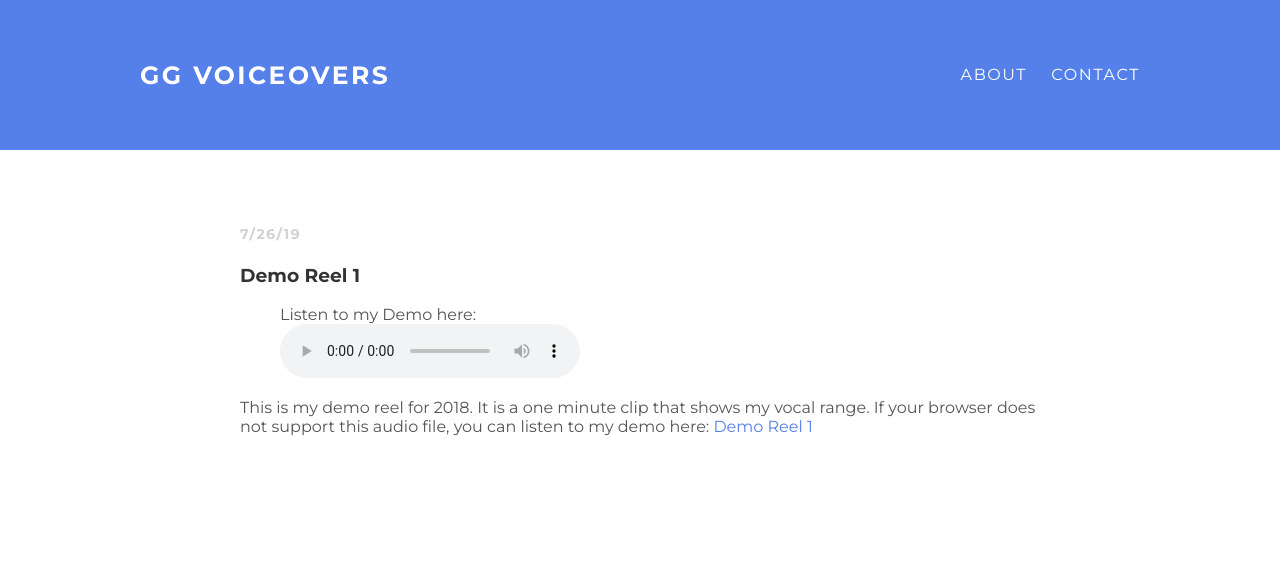
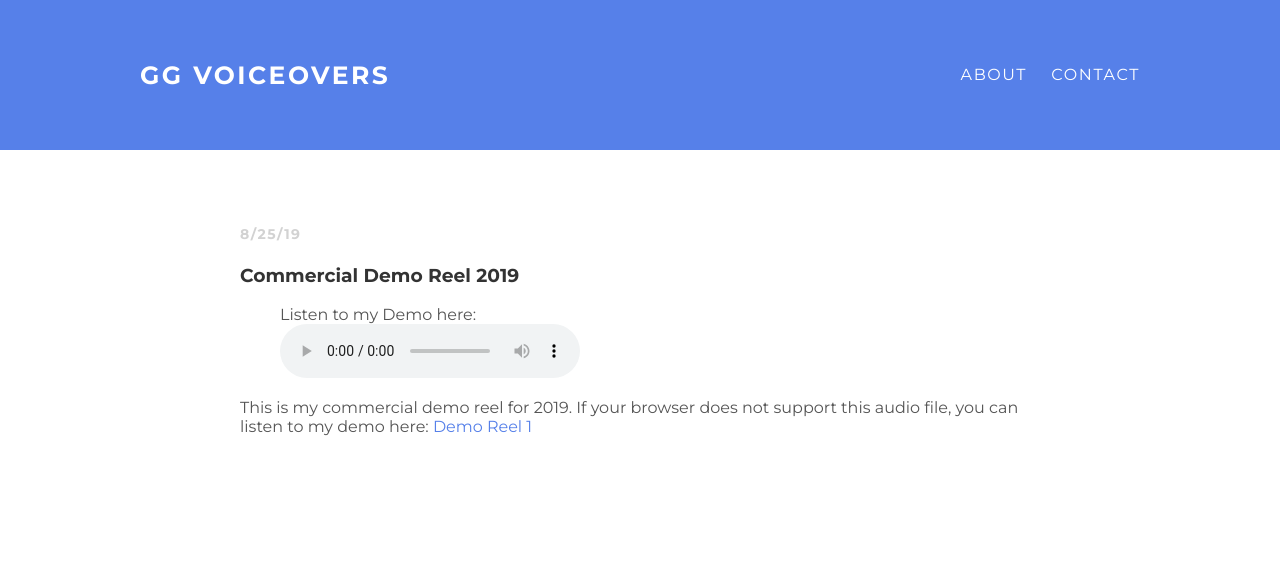
Before and after one commit to GGvoiceovers/ggvoiceovers.github.io, a plain HTML site: page Website blog/index.html in a window 1280 px wide. Shown: the top 562 px of the page. Drawn offline with Linux system fonts and the light colour scheme.

Commit message:
Update index.html

```diff
--- a/Website blog/index.html
+++ b/Website blog/index.html
@@ -14,6 +14,29 @@
     </ul>
    </div>
   </div>
+  <div id="content">
+   <div class="post-container">
+     <div class="post">
+       <div class="post-author">
+       </div>
+       <p class="post-date">8/25/19</p>
+       <h3 class="post-title">Commercial Demo Reel 2019</h3>
+       <div class="post-content">
+         <figure>
+    <figcaption>Listen to my Demo here:</figcaption>
+    <audio
+        controls
+        src="Commercial_Demo_Reel_2019.mp3">
+            Your browser does not support the
+            <code>audio</code> element.
+    </audio>
+</figure
+       <p>
+       This is my commercial demo reel for 2019. If your browser does not support this audio file, you can listen to my demo here: <a href="http://gandjvstheworld.libsyn.com/revised-demo-reel">Demo Reel 1</a> </p>
+      </div>
+     </div>
+   </div><!--post-container closer-->
+ </div><!--content closer-->
   <div id="content">
    <div class="post-container">
      <div class="post">
```
